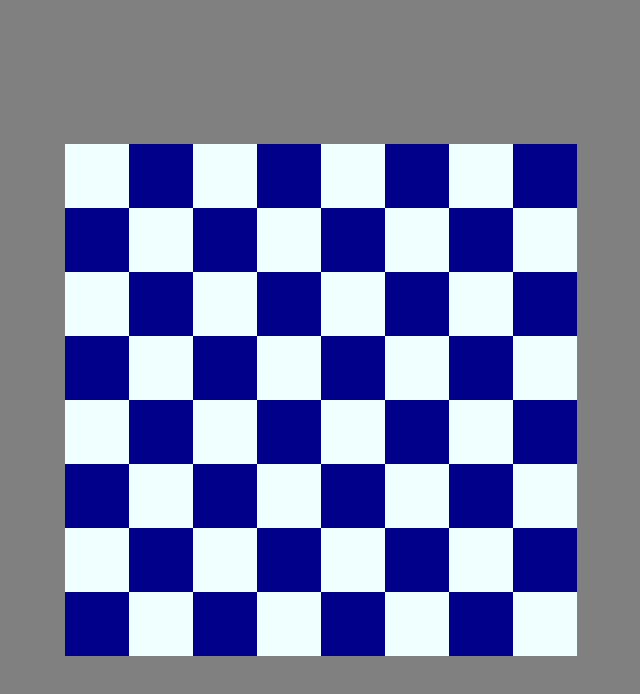
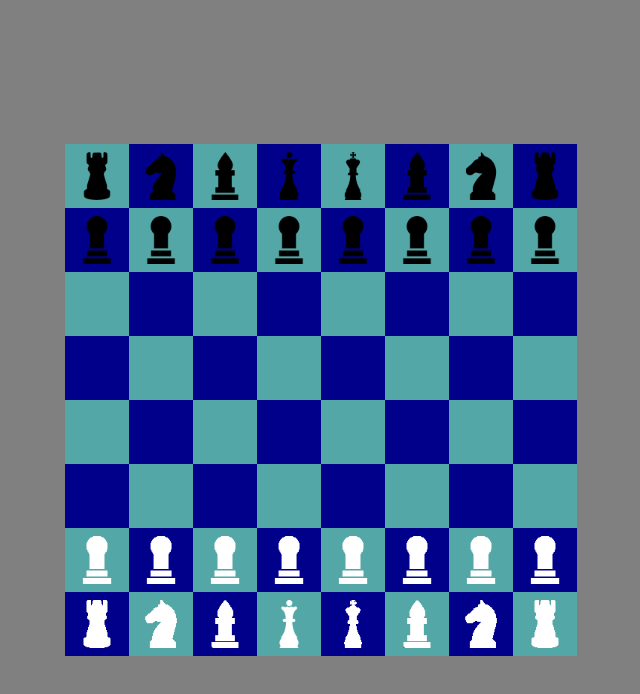
Before and after one commit to SILHOUETTEj/Chess-game, a React (Create React App) app: page / in a window 1280 px wide. Shown: the top 694 px of the page, without its empty margins (319-959 px from the left). Built offline with nearby package versions, Linux system fonts and the light colour scheme.

Commit message:
The figures are placed

```diff
--- a/src/App.css
+++ b/src/App.css
@@ -28,10 +28,14 @@ body{
   justify-content: center;
   align-items: center;
 }
-
+.cell img{
+  width: 48px;
+  height: 48px;
+  position: relative;
+}
 .black{
   background-color: darkblue;
 }
 .white{
-  background-color: azure;
+  background-color: rgb(84, 167, 167);
 }
--- a/src/App.tsx
+++ b/src/App.tsx
@@ -16,6 +16,7 @@ function App() {
   function restart() {
     const newBoard = new Board()
     newBoard.iniCells()
+    newBoard.addFigures()
     setBoard(newBoard)
   }
 
--- a/src/components/CellComponent.tsx
+++ b/src/components/CellComponent.tsx
@@ -7,8 +7,9 @@ interface CellProps {
 const CellComponent: React.FunctionComponent<CellProps> = ({cell}) => {
     return (
         <div
-        className={["cell",cell.color].join(' ')}>
-
+        className={["cell",cell.color].join(' ')}
+        >
+            {cell.figure?.logo && <img src={cell.figure.logo} alt=''/>}
         </div>
     )
 }
--- /dev/null
+++ b/src/index.d.ts
@@ -0,0 +1,4 @@
+declare module "*.png" {
+    const value: string;
+    export default value;
+    }
--- a/src/modules/Board.ts
+++ b/src/modules/Board.ts
@@ -1,3 +1,9 @@
+import { Rook } from './figures/Rook';
+import { Bishop } from './figures/Bishop';
+import { King } from './figures/King';
+import { Pawn } from './figures/Pawn';
+import { Knight } from './figures/Knight';
+import { Queen } from './figures/Queen';
 import { Colors } from './Colors';
 import { Cell } from './Cell';
 export class Board {
@@ -17,4 +23,50 @@ export class Board {
               this.cells.push(row)
         }
     }
+    public getCell(x: number, y: number) {
+        return this.cells[y][x]
+    }
+    public addFigures() {
+        this.addPawns()
+        this.addBishops()
+        this.addKings()
+        this.addKnights()
+        this.addQueens()
+        this.addRooks()
+
+
+    }
+
+    private addPawns() {
+        for(let i = 0; i < 8; i++) {
+            new Pawn(Colors.BLACK,this.getCell(i,1))
+            new Pawn(Colors.WHITE,this.getCell(i,6))
+        }
+    }
+    private addKings() {
+        new King(Colors.BLACK,this.getCell(4,0))
+        new King(Colors.WHITE,this.getCell(4,7))
+    }
+    private addQueens() {
+        new Queen(Colors.BLACK,this.getCell(3,0))
+        new Queen(Colors.WHITE,this.getCell(3,7))
+    }
+    private addRooks() {
+        new Rook(Colors.BLACK,this.getCell(0,0))
+        new Rook(Colors.BLACK,this.getCell(7,0))
+        new Rook(Colors.WHITE,this.getCell(0,7))
+        new Rook(Colors.WHITE,this.getCell(7,7))
+    }
+    private addKnights() {
+        new Knight(Colors.BLACK,this.getCell(1,0))
+        new Knight(Colors.BLACK,this.getCell(6,0))
+        new Knight(Colors.WHITE,this.getCell(1,7))
+        new Knight(Colors.WHITE,this.getCell(6,7))
+    }
+    private addBishops() {
+        new Bishop(Colors.BLACK,this.getCell(2,0))
+        new Bishop(Colors.BLACK,this.getCell(5,0))
+        new Bishop(Colors.WHITE,this.getCell(2,7))
+        new Bishop(Colors.WHITE,this.getCell(5,7))
+    }
 }
--- /dev/null
+++ b/src/modules/figures/Bishop.ts
@@ -0,0 +1,18 @@
+import { Cell } from './../Cell';
+import { Colors } from './../Colors';
+import { Figure, FigureNames } from './Figure';
+
+
+const blackLogo = require('./../../assets/black-bishop.png')
+const whiteLogo = require('./../../assets/white-bishop.png')
+
+
+
+
+export class Bishop extends Figure {
+    constructor(color: Colors, cell: Cell) {
+        super(color, cell);
+        this.logo = color === Colors.BLACK ? blackLogo : whiteLogo;
+        this.name = FigureNames.BISHOP;
+    }
+}
--- a/src/modules/figures/Figure.ts
+++ b/src/modules/figures/Figure.ts
@@ -1,3 +1,44 @@
-export class Figure{
+import { Cell } from './../Cell';
+import { Colors } from './../Colors';
+
+const logo = require('./../../assets/black-king.png')
+
+
+export enum FigureNames{
+    FIGURE = "Фигура",
+    KING = "Король",
+    KNIGHT = "Конь",
+    PAWN = "Пешка",
+    QUEEN = "Ферзь",
+    ROOK = "Ладья",
+    BISHOP = "Слон",
+
 
 }
+
+
+
+export class Figure{
+   color: Colors;
+   logo: typeof logo | null;
+   cell: Cell;
+   name:  FigureNames;
+   id: number;
+
+   constructor(color:Colors, cell: Cell) {
+       this.color = color;
+       this.cell = cell;
+       this.cell.figure = this;
+       this.logo = null;
+       this.name = FigureNames.FIGURE
+       this.id = Math.random()
+
+   }
+
+   canMove(target: Cell) : boolean {
+       return true
+   }
+   moveFigure(target: Cell) {
+
+   }
+}
--- /dev/null
+++ b/src/modules/figures/King.ts
@@ -0,0 +1,18 @@
+import { Cell } from './../Cell';
+import { Colors } from './../Colors';
+import { Figure, FigureNames } from './Figure';
+
+const blackLogo = require('./../../assets/black-king.png')
+const whiteLogo = require('./../../assets/white-king.png')
+
+
+
+
+export class King extends Figure {
+    constructor(color: Colors, cell: Cell) {
+        super(color, cell);
+        this.logo = color === Colors.BLACK ? blackLogo : whiteLogo;
+        this.name = FigureNames.KING;
+    }
+
+}
--- /dev/null
+++ b/src/modules/figures/Knight.ts
@@ -0,0 +1,16 @@
+import { Cell } from './../Cell';
+import { Colors } from './../Colors';
+import { Figure, FigureNames } from './Figure';
+
+
+const blackLogo = require('./../../assets/black-knight.png')
+const whiteLogo = require('./../../assets/white-knight.png')
+
+
+export class Knight extends Figure {
+    constructor(color: Colors, cell: Cell) {
+        super(color, cell);
+        this.logo = color === Colors.BLACK ? blackLogo : whiteLogo;
+        this.name = FigureNames.KNIGHT;
+    }
+}
--- /dev/null
+++ b/src/modules/figures/Pawn.ts
@@ -0,0 +1,16 @@
+import { Cell } from './../Cell';
+import { Colors } from './../Colors';
+import { Figure, FigureNames } from './Figure';
+
+const blackLogo = require('./../../assets/black-pawn.png')
+const whiteLogo = require('./../../assets/white-pawn.png')
+
+
+
+export class Pawn extends Figure {
+    constructor(color: Colors, cell: Cell) {
+        super(color, cell);
+        this.logo = color === Colors.BLACK ? blackLogo : whiteLogo;
+        this.name = FigureNames.PAWN;
+    }
+}
--- /dev/null
+++ b/src/modules/figures/Queen.ts
@@ -0,0 +1,16 @@
+import { Cell } from './../Cell';
+import { Colors } from './../Colors';
+import { Figure, FigureNames } from './Figure';
+
+
+const blackLogo = require('./../../assets/black-queen.png')
+const whiteLogo = require('./../../assets/white-queen.png')
+
+
+export class Queen extends Figure {
+    constructor(color: Colors, cell: Cell) {
+        super(color, cell);
+        this.logo = color === Colors.BLACK ? blackLogo : whiteLogo;
+        this.name = FigureNames.QUEEN;
+    }
+}
--- /dev/null
+++ b/src/modules/figures/Rook.ts
@@ -0,0 +1,18 @@
+import { Cell } from './../Cell';
+import { Colors } from './../Colors';
+import { Figure, FigureNames } from './Figure';
+
+const blackLogo = require('./../../assets/black-rook.png')
+const whiteLogo = require('./../../assets/white-rook.png')
+
+
+
+
+
+export class Rook extends Figure {
+    constructor(color: Colors, cell: Cell) {
+        super(color, cell);
+        this.logo = color === Colors.BLACK ? blackLogo : whiteLogo;
+        this.name = FigureNames.ROOK;
+    }
+}
```
